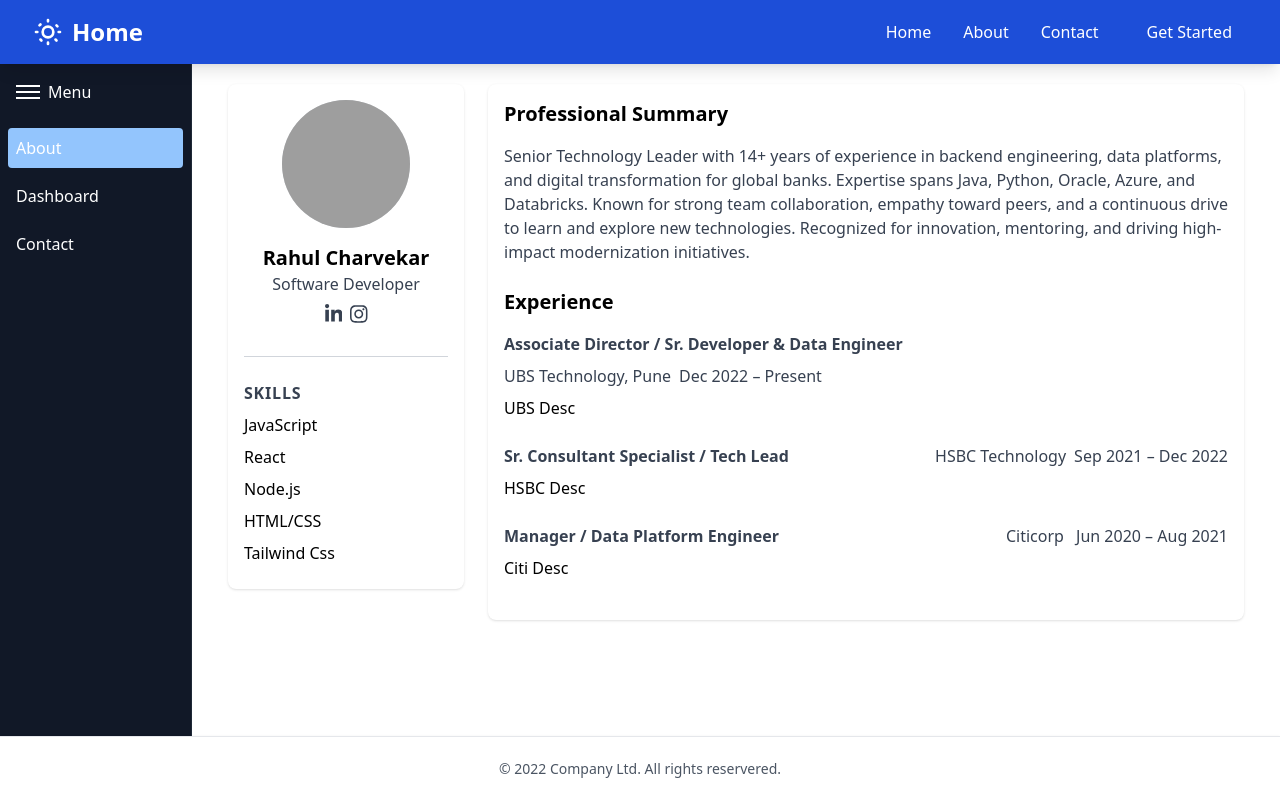
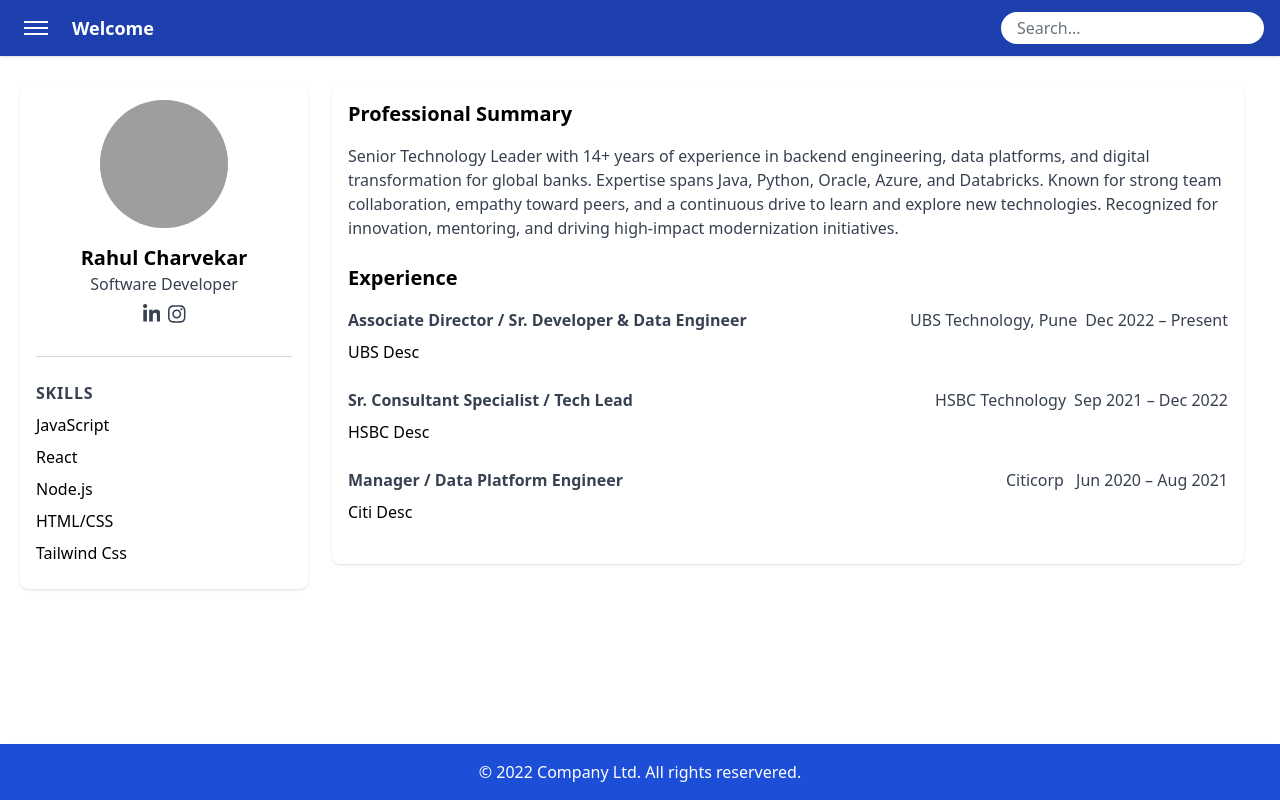
Before and after one commit to rahulcharvekar/MyProfile, a React (Vite) app in the folder Frontend/my-profile/: page / in a window 1280 px wide. Built offline with nearby package versions, Linux system fonts and the light colour scheme; grey boxes are pictures that could not be loaded.

Commit message:
Refined UI

```diff
--- a/Frontend/my-profile/src/components/Footer.jsx
+++ b/Frontend/my-profile/src/components/Footer.jsx
@@ -1,6 +1,6 @@
 export default function Footer() {
   return (
-    <footer class="h-16 flex items-center justify-center px-4 bg-blue shadow border-t text-sm text-gray-600">
+    <footer class="shadow-lg py-4 sticky top-0 z-50 bg-blue-700 text-white p-4">
     <p class="text-center text-white-700 font-medium">&copy; 2022 Company Ltd. All rights reservered.</p>
 </footer>
   );
--- a/Frontend/my-profile/src/components/Header.jsx
+++ b/Frontend/my-profile/src/components/Header.jsx
@@ -1,52 +1,33 @@
-export default function Header() {
+// Header.jsx
+import React from 'react';
+
+export default function Header({ isCollapsed, toggleCollapse }) {
   return (
-    <header class="shadow-lg py-4 sticky top-0 z-50 bg-blue-700 text-white p-4">
-  <div class="container mx-auto flex items-center justify-between px-4">
+    <header className="bg-blue-800 text-white flex items-center justify-between px-4 py-3 shadow z-40">
+      {/* Left section: Hamburger + Title */}
+      <div className="flex items-center">
+        <button
+          onClick={toggleCollapse}
+          className="p-2 hover:bg-blue-700 rounded focus:outline-none"
+          title={isCollapsed ? 'Expand Menu' : 'Collapse Menu'}
+        >
+          <div className="space-y-1">
+            <div className="w-6 h-0.5 bg-white" />
+            <div className="w-6 h-0.5 bg-white" />
+            <div className="w-6 h-0.5 bg-white" />
+          </div>
+        </button>
+        <span className="ml-4 text-lg font-semibold"> Welcome</span>
+      </div>
 
-    <a href="#" class="flex items-center text-primary hover:text-secondary">
-      <svg class="h-8 w-8 mr-2" fill="none" viewBox="0 0 24 24" stroke="currentColor">
-        <path stroke-linecap="round" stroke-linejoin="round" stroke-width="2"
-          d="M12 3v1m0 16v1m9-9h-1M4 12H3m15.364 6.364l-.707-.707M6.343 6.343l-.707.707m12.728 0l.707.707M6.343 17.657l.707.707M16 12a4 4 0 11-8 0 4 4 0 018 0z" />
-      </svg>
-      <span class="text-2xl font-bold">Home</span>
-    </a>
-
-
-    <div class="md:hidden">
-      <button id="menu-toggle"
-                    class="text-gray-800 hover:text-primary focus:outline-none transition-colors duration-300">
-                <svg class="h-6 w-6" fill="none" viewBox="0 0 24 24" stroke="currentColor">
-                    <path stroke-linecap="round" stroke-linejoin="round" stroke-width="2" d="M4 6h16M4 12h16m-7 6h7"/>
-                </svg>
-            </button>
-    </div>
-
-
-    <nav class="hidden md:block">
-      <ul class="flex space-x-8">
-        <li><a href="#" class="hover:text-primary transition-colors duration-300">Home</a></li>
-        <li><a href="#" class="hover:text-primary transition-colors duration-300">About</a></li>
-        <li><a href="#" class="hover:text-primary transition-colors duration-300">Contact</a></li>
-        <li><a href="#"
-            class="bg-primary hover:bg-secondary text-white px-4 py-2 rounded-md transition-colors duration-300">Get
-            Started</a></li>
-      </ul>
-    </nav>
-  </div>
-
-
-  <nav id="mobile-menu"
-    class="hidden md:hidden bg-gray-50 border-t border-gray-200 transition-height duration-300 ease-in-out">
-    <ul class="px-4 py-2">
-      <li><a href="#" class="block py-2 hover:text-primary">Home</a></li>
-      <li><a href="#" class="block py-2 hover:text-primary">About</a></li>
-      <li><a href="#" class="block py-2 hover:text-primary">Contact</a></li>
-      <li><a href="#"
-          class="block py-2 bg-primary hover:bg-secondary text-white rounded-md text-center transition-colors duration-300">Get
-          Started</a></li>
-    </ul>
-  </nav>
-</header>
-
+      {/* Right section: Search Box */}
+      <div className="flex items-center">
+        <input
+          type="text"
+          placeholder="Search..."
+          className="rounded-full px-4 py-1 text-black placeholder-gray-500 focus:outline-none focus:ring-2 focus:ring-blue-300 transition duration-200"
+        />
+      </div>
+    </header>
   );
 }
--- a/Frontend/my-profile/src/components/MainPage.jsx
+++ b/Frontend/my-profile/src/components/MainPage.jsx
@@ -1,3 +1,4 @@
+// MainPage.jsx
 import React, { useState } from "react";
 import About from "./About";
 import Contact from "./Contact";
@@ -8,9 +9,9 @@ import Sidebar from './Sidebar';
 
 export default function MainPage() {
   const [currentPage, setCurrentPage] = useState("about");
-  const [isCollapsed, setIsCollapsed] = useState(false);
+  const [isCollapsed, setIsCollapsed] = useState(true);
 
-  const toggleCollapse = () => setIsCollapsed(!isCollapsed);
+  const toggleCollapse = () => setIsCollapsed(prev => !prev);
 
   const renderPage = () => {
     switch (currentPage) {
@@ -26,31 +27,41 @@ export default function MainPage() {
 
   return (
     <div className="relative h-screen overflow-hidden">
-      {/* Fixed Header */}
-      <div className="fixed top-0 left-0 right-0 z-10">
-        <Header />
+      {/* Header */}
+      <div className="fixed top-0 left-0 right-0 z-40 bg-blue-800">
+        <Header isCollapsed={isCollapsed} toggleCollapse={toggleCollapse} />
       </div>
 
-      {/* Fixed Footer */}
-      <div className="fixed bottom-0 left-0 right-0 z-10">
+      {/* Footer */}
+      <div className="fixed bottom-0 left-0 right-0 z-40">
         <Footer />
       </div>
 
-      {/* Content area between header and footer */}
-      <div className="pt-16 pb-16 h-full flex">
+      {/* Main Content Area: Sidebar + Page content */}
+<div className="pt-16 pb-16 h-full flex relative">
+  <div className="flex-1 flex relative w-full">
     {/* Sidebar */}
     <Sidebar
       currentPage={currentPage}
       setCurrentPage={setCurrentPage}
       isCollapsed={isCollapsed}
-          toggleCollapse={toggleCollapse}
+      setIsCollapsed={setIsCollapsed}
     />
 
-        {/* Main Content Scrollable */}
-        <main className="flex-1 overflow-auto bg-white p-4">
+    {/* Main content area with click-to-collapse */}
+    <div
+      className={`flex-1 overflow-auto bg-white p-4 transition-all duration-300 ease-in-out ${
+        isCollapsed ? 'pl-0' : 'pl-48'
+      }`}
+      onClick={() => {
+        if (!isCollapsed) setIsCollapsed(true);
+      }}
+    >
       {renderPage()}
-        </main>
     </div>
+  </div>
+</div>
+
     </div>
   );
 }
--- a/Frontend/my-profile/src/components/Sidebar.jsx
+++ b/Frontend/my-profile/src/components/Sidebar.jsx
@@ -1,44 +1,33 @@
-// src/components/Sidebar.jsx
+// Sidebar.jsx
 import React from 'react';
 
-export default function Sidebar({ currentPage, setCurrentPage, isCollapsed, toggleCollapse }) {
-  const pages = ["about", "dashboard",  "contact"];
+export default function Sidebar({ currentPage, setCurrentPage, isCollapsed, setIsCollapsed }) {
+  const pages = ["about", "dashboard", "contact"];
+
+  const handleClick = (page) => {
+    setCurrentPage(page);
+    setIsCollapsed(true); // auto-collapse after click
+  };
 
   return (
-    <div className={`bg-gray-900 text-white h-full border-r border-gray-800 text-white ${isCollapsed ? 'w-16' : 'w-48'} p-2 flex flex-col items-center`}>
-      {/* Hamburger button */}
-      <button class="bg-blue-700"
-  onClick={toggleCollapse}
-  className={`p-2 hover:bg-blue-100 rounded w-full flex items-center ${
-    isCollapsed ? 'justify-center' : 'justify-start'
-  }`}
-  title={isCollapsed ? 'Expand Menu' : 'Collapse Menu'}
+    <div
+      className={`
+        bg-gray-900 text-white w-48 border-r border-gray-800 p-2 flex flex-col items-center
+        absolute top-0 left-0 bottom-0 z-30 transition-transform duration-300 ease-in-out
+        ${isCollapsed ? '-translate-x-full' : 'translate-x-0'}
+      `}
     >
-  {/* Hamburger icon: 3 horizontal lines */}
-  <div className="space-y-1 mr-2">
-    <div className="w-6 h-0.5 bg-white" />
-    <div className="w-6 h-0.5 bg-white" />
-    <div className="w-6 h-0.5 bg-white" />
-  </div>
-
-  {/* Show text only when expanded */}
-  {!isCollapsed && <span className="text-white font-medium"> Menu</span>}
-</button>
-
-      {/* Menu list - hidden when collapsed */}
-      {!isCollapsed && (
       <ul className="mt-4 w-full space-y-2">
         {pages.map((page) => (
           <li
             key={page}
             className={`cursor-pointer rounded p-2 hover:bg-blue-200 ${currentPage === page ? 'bg-blue-300' : ''}`}
-              onClick={() => setCurrentPage(page)}
+            onClick={() => handleClick(page)}
           >
             {page.charAt(0).toUpperCase() + page.slice(1)}
           </li>
         ))}
       </ul>
-      )}
     </div>
   );
 }
```
Lines whose indentation alone changed are shown as unchanged.
